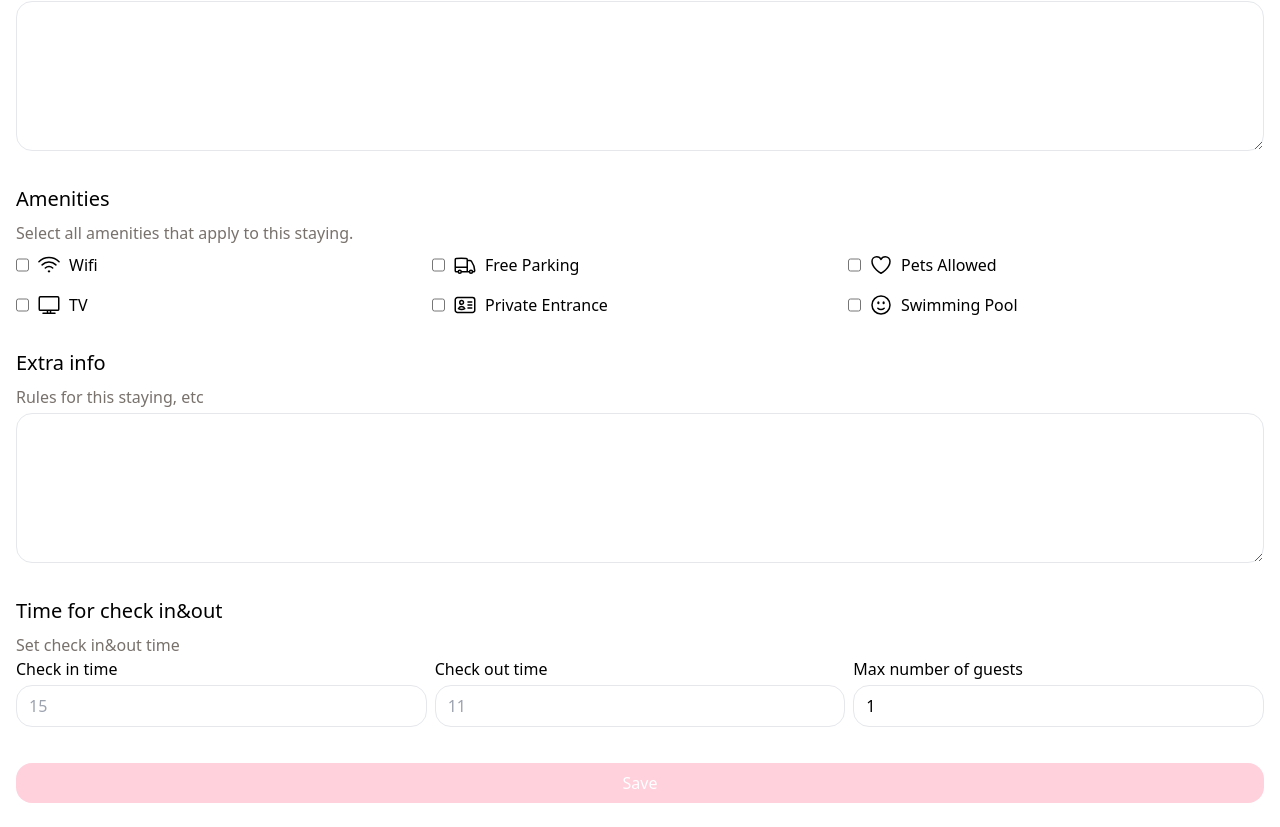
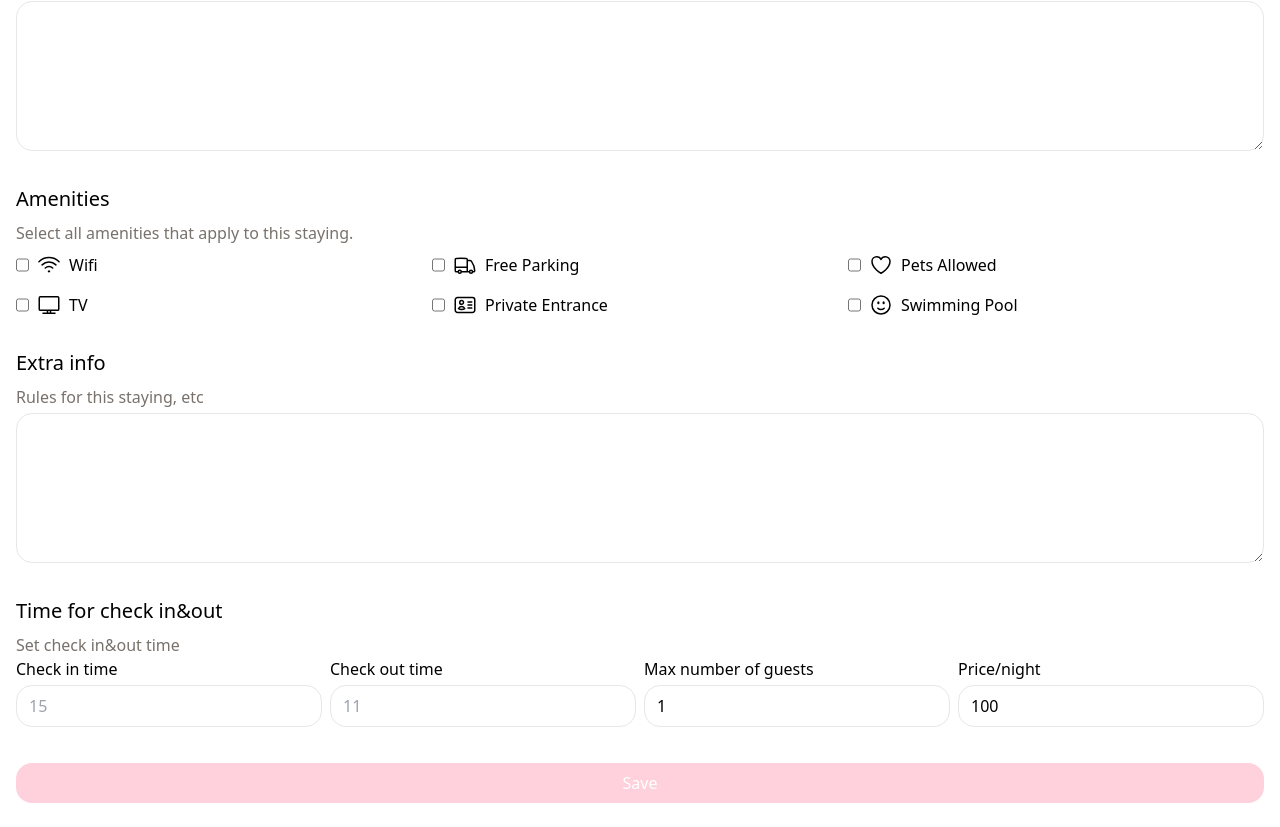
Before and after one commit to Xhz0729/my-booking-app-repository, a React (Vite) app in the folder client/: page /account/listings/1 in a window 1280 px wide. Shown: the part 765-1592 px from the top of the page. Built offline with nearby package versions, Linux system fonts and the light colour scheme; no server answers.

Commit message:
Add the price state and input

```diff
--- a/client/src/components/AddPlaceForm.jsx
+++ b/client/src/components/AddPlaceForm.jsx
@@ -18,6 +18,8 @@ const AddPlaceForm = () => {
   const [extraInfo, setExtraInfo] = useState("");
   const [checkOut, setCheckOut] = useState("");
   const [maxGuests, setMaxGuests] = useState(1);
+  // Add price state
+  const [price, setPrice] = useState(100);
 
   // Fetch place by id
   useEffect(() => {
@@ -35,6 +37,7 @@ const AddPlaceForm = () => {
       setCheckIn(data.checkIn);
       setCheckOut(data.checkOut);
       setMaxGuests(data.maxGuests);
+      setPrice(data.price);
     });
   }, [id]);
 
@@ -94,6 +97,7 @@ const AddPlaceForm = () => {
       checkIn,
       checkOut,
       maxGuests,
+      price,
     };
     // Check we have an id to determine if we are creating or updating a place
     if (id) {
@@ -305,7 +309,7 @@ const AddPlaceForm = () => {
         {/* Check in&out input and guests number input*/}
         <h2 className="text-xl mt-6 mb-2">Time for check in&out</h2>
         <p className="text-stone-500">Set check in&out time</p>
-        <div className="grid grid-cols-3 gap-2">
+        <div className="grid grid-cols-2 md:grid-cols-4 gap-2">
           {/*Check in input */}
           <div>
             <h3>Check in time</h3>
@@ -339,6 +343,16 @@ const AddPlaceForm = () => {
             />
             <input />
           </div>
+          {/* Add price input */}
+          <div>
+            <h3>Price/night</h3>
+            <input
+              type="number"
+              placeholder="100"
+              value={price}
+              onChange={(ev) => setPrice(ev.target.value)}
+            />
+          </div>
         </div>
         {/*Save button */}
         <div>
```
